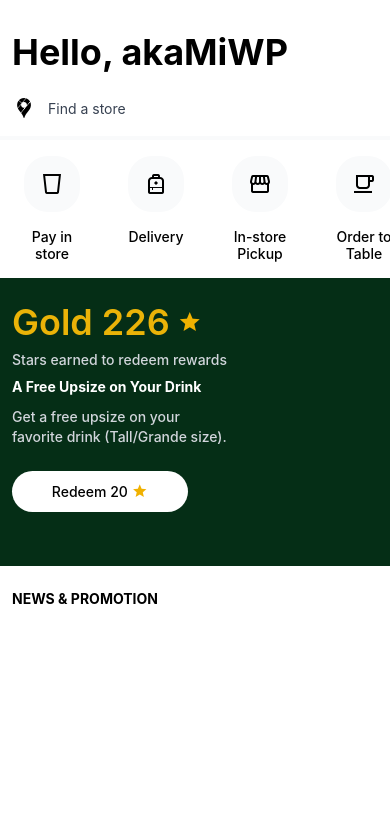
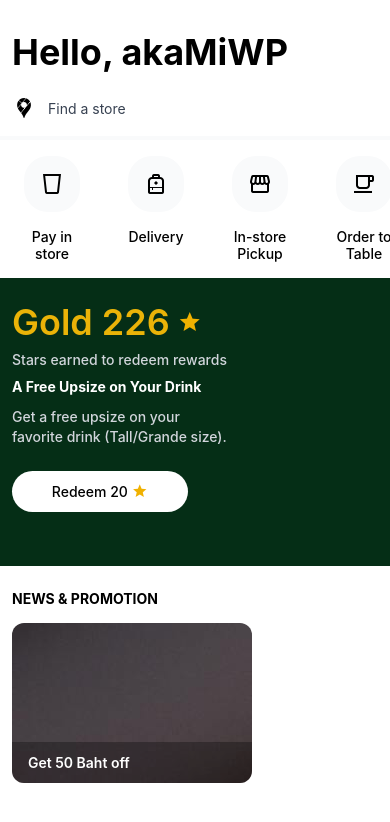
Before and after one commit to akaMiWP/rn-ui-clone, a React Native app in the folder my-expo-app/: screen / in a window 390 px wide. Shown: the top 822 px of the page. Built offline with nearby package versions, Linux system fonts and the light colour scheme.

Commit message:
Added Promotion

```diff
--- a/my-expo-app/components/coffee/HomePage.tsx
+++ b/my-expo-app/components/coffee/HomePage.tsx
@@ -1,5 +1,6 @@
-import { View, Text, SafeAreaView, ScrollView, Button } from 'react-native';
+import { View, Text, SafeAreaView, ScrollView, Image, ImageBackground } from 'react-native';
 import { MaterialCommunityIcons } from '@expo/vector-icons';
+import menu1 from '../../assets/new-menu-1.jpg';
 
 const HomePage = () => {
   return (
@@ -85,6 +86,13 @@
   return (
     <View className="px-3 py-6">
       <Text className="font-bold">NEWS & PROMOTION</Text>
+      <ScrollView className="mt-4">
+        <ImageBackground source={menu1} className="h-40 w-60 overflow-hidden rounded-xl">
+          <View className="flex-1 justify-end gap-x-4">
+            <Text className="bg-black/30 px-4 py-3 font-semibold text-white">Get 50 Baht off</Text>
+          </View>
+        </ImageBackground>
+      </ScrollView>
     </View>
   );
 };
--- a/my-expo-app/package.json
+++ b/my-expo-app/package.json
@@ -18,7 +18,8 @@
     "react-native": "0.79.4",
     "react-native-reanimated": "~3.17.4",
     "react-native-safe-area-context": "5.4.0",
-    "react-native-vector-icons": "^10.2.0"
+    "react-native-vector-icons": "^10.2.0",
+    "expo-linear-gradient": "~14.1.5"
   },
   "devDependencies": {
     "@babel/core": "^7.20.0",
```
Also changed, not shown: my-expo-app/assets/new-menu-1.jpg (added), 1 other file (tests, documents, lock files or other folders).
